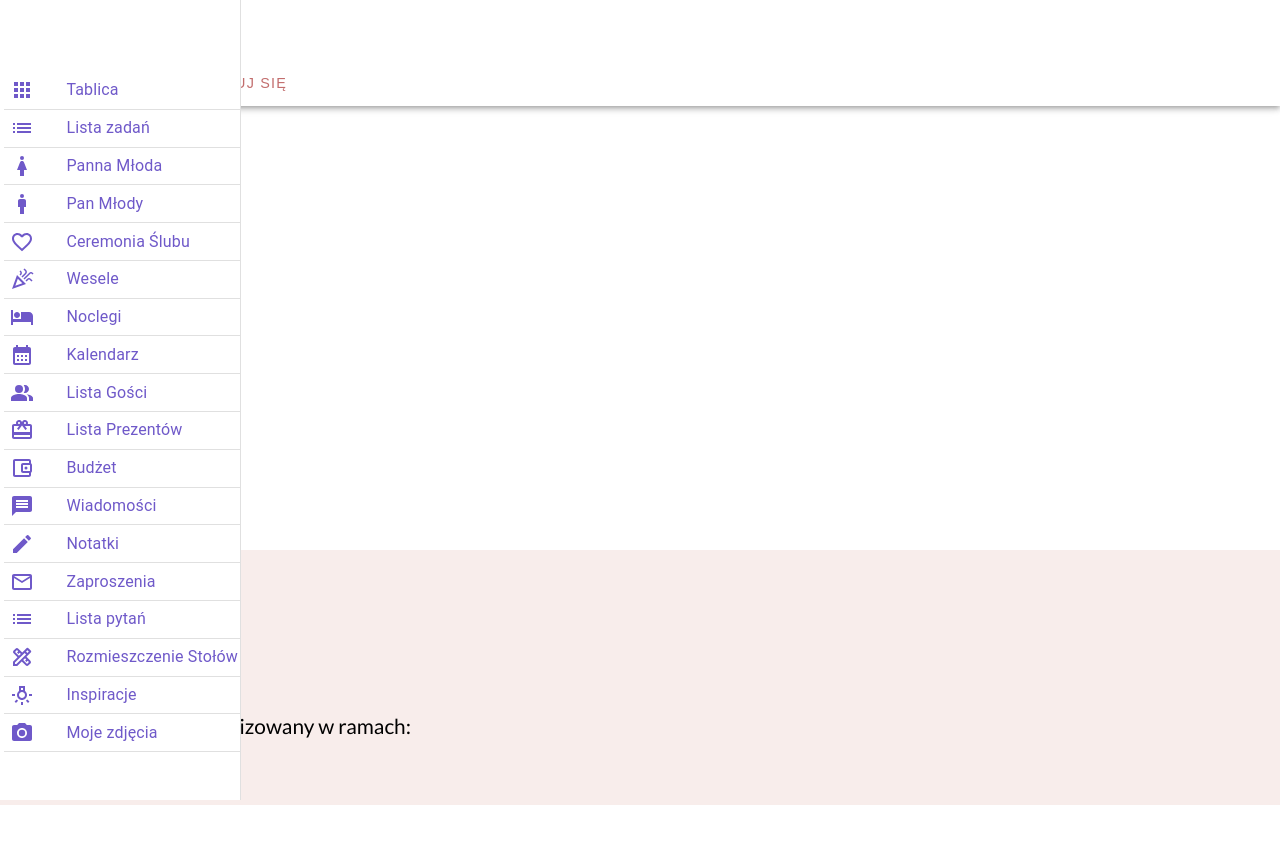
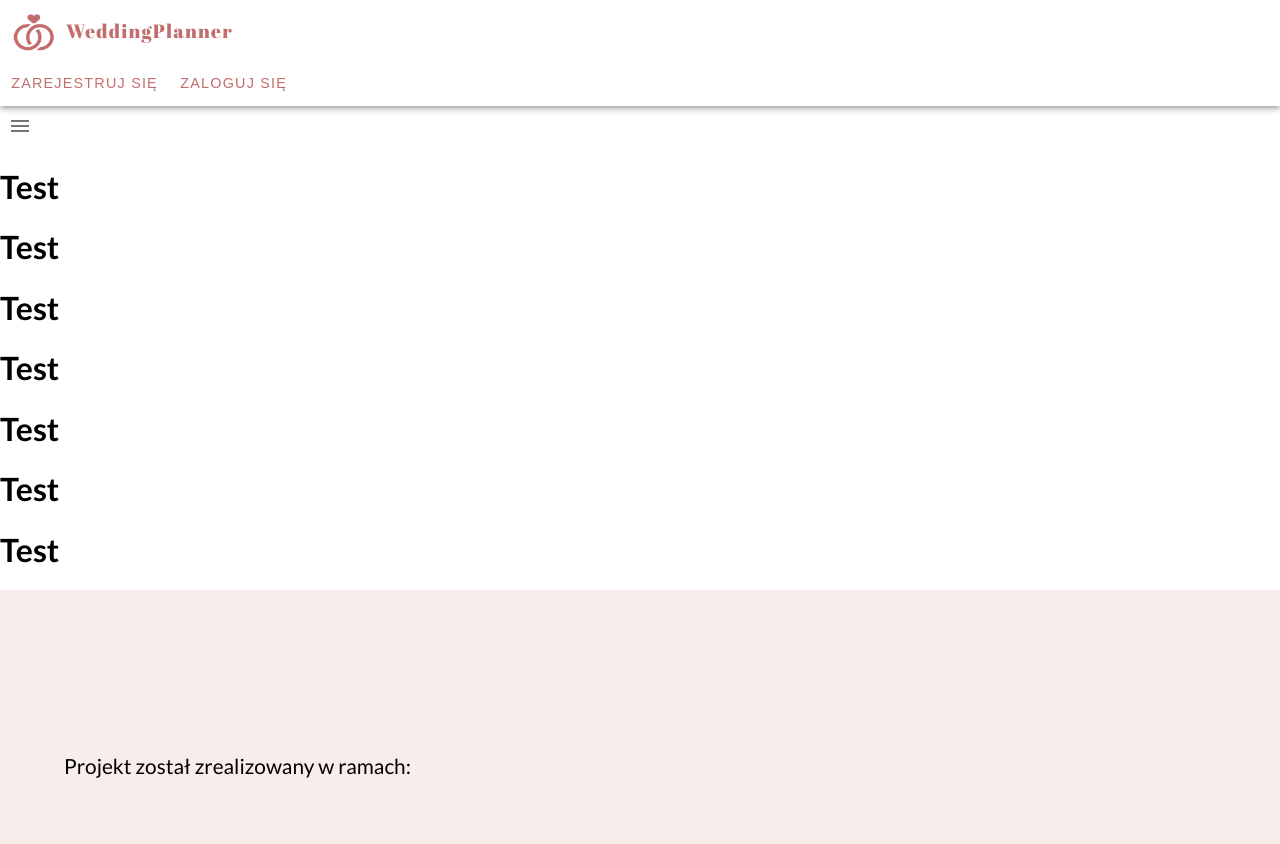
Before and after one commit to AgnieszkaKapelanczyk/CodersCamp2021-2022-WeddingPlannerApp, a React (Create React App) app: page / in a window 1280 px wide. Before the commit the page ends 805 px from the top, so only its background shows below. Built offline with nearby package versions, Linux system fonts and the light colour scheme.

Commit message:
wysuwany leftbar

```diff
--- a/src/components/App/AppLeftBar.tsx
+++ b/src/components/App/AppLeftBar.tsx
@@ -1,13 +1,12 @@
-import Drawer from '@mui/material/Drawer';
-import List from '@mui/material/List';
 import LeftBarListCouple from './LeftBarListCouple';
 import LeftBarListGuest from './LeftBarListGuests';
 import ListItem from '@mui/material/ListItem';
-import ListItemIcon from '@mui/material/ListItemIcon';
-import ListItemText from '@mui/material/ListItemText';
-import { useNavigate } from 'react-router-dom';
-import Toolbar from '@mui/material/Toolbar';
+import { useNavigate} from 'react-router-dom';
 import { makeStyles } from '@material-ui/core/styles';
+import { useState } from 'react';
+import { Box,Drawer,Toolbar,IconButton,List,ListItemText,ListItemIcon} from '@mui/material';
+import CloseIcon from '@mui/icons-material/Close';
+import MenuIcon from '@mui/icons-material/Menu';
 
 
 const useStyles = makeStyles({
@@ -28,26 +27,42 @@ function AppLeftBar() {
     const classes = useStyles();
     const drawerWidth=250;
     const navigate= useNavigate();
+    const [open, setOpen] = useState(false);
+
+    const handleOpen = () => {
+      setOpen(true);
+    };
+
+    const handleClose = () => {
+      setOpen(false);
+    };
+
 
     return(
+      <Box sx={{ display: 'flex' }}>
+      {/* <Toolbar/> */}
+      <IconButton
+        onClick={handleOpen}
+      >
+        <MenuIcon />
+      </IconButton>
 
     <Drawer
-    // PaperProps={{ style: { height: "90vh" } }}
-    // className={classes.drawer}
     sx={{
       width: drawerWidth,
       flexShrink: 1,
-      // '& .MuiDrawer-paper': {
-      //   width: drawerWidth,
-      //   boxSizing: 'border-box',
-      // },
+      '& .MuiDrawer-paper': {
+        width: drawerWidth,
+        boxSizing: 'border-box',
+      },
     }}
-    variant="permanent"
+    variant="persistent"
     anchor="left"
-
+    open={open}
   >
-    <Toolbar />
+    {/* <Toolbar /> */}
     <List style={leftBarStyle} >
+      <CloseIcon onClick={handleClose}/>
       {LeftBarListCouple.map((item) => (
         <ListItem sx={{padding:0.3}} button key={item.label} onClick={()=>navigate(item.path)} divider>
           <ListItemIcon style={leftBarStyle}>
@@ -59,7 +74,7 @@ function AppLeftBar() {
     </List>
 
   </Drawer>
-
+  </Box>
 )
 
 }
--- a/src/index.tsx
+++ b/src/index.tsx
@@ -5,6 +5,7 @@ import { store } from './store/store';
 import { Provider } from 'react-redux';
 import {BrowserRouter} from 'react-router-dom';
 import ReactDOM from 'react-dom/client';
+import { ThemeProvider } from "@mui/material/styles"
 
 
 const rootElement = document.getElementById('root');
--- a/src/theme/theme.tsx
+++ b/src/theme/theme.tsx
@@ -1,4 +1,5 @@
-import { createTheme } from "@mui/material";
+import { createTheme } from "@mui/material/styles"
+
 
 
 export const theme = createTheme({
```
Also changed, not shown: src/components/App/App.tsx (+4 -3 lines).
